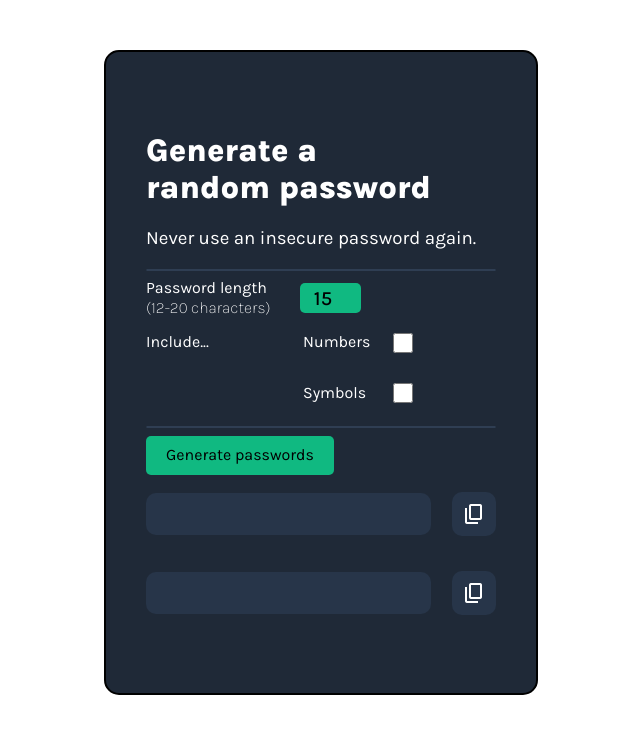
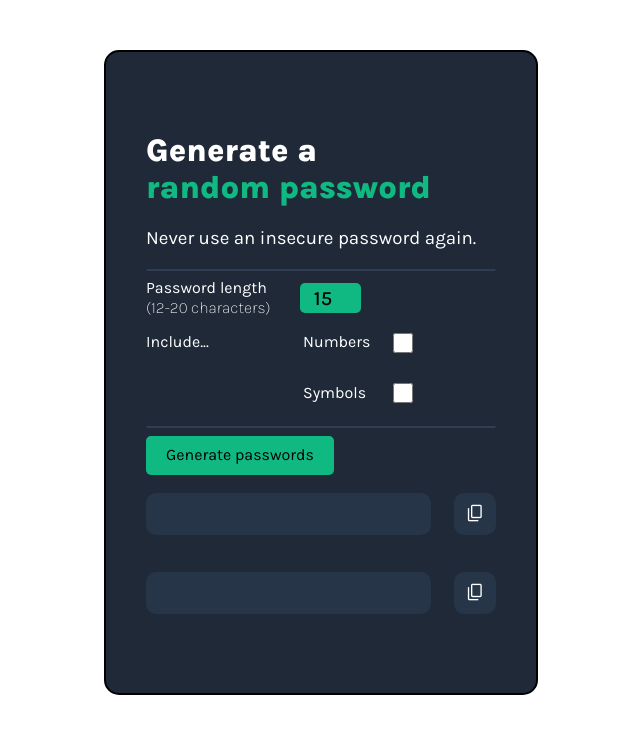
Before and after one commit to kobe8diaz/password-generator, a plain HTML site: page index.html in a window 1280 px wide. Shown: the whole page, without its empty margins (319-959 px from the left). Drawn offline with nearby package versions, Linux system fonts and the light colour scheme.

Commit message:
Saving changes

```diff
--- a/index.css
+++ b/index.css
@@ -19,6 +19,10 @@ hr {
     font-weight: 800;
 }
 
+#emphasis {
+    color: #10B981;
+}
+
 #subtitle {
     font-weight: 400;
 }
@@ -30,9 +34,9 @@ hr {
     width: 215px;
 }
 
-#length-instructions {
+/* #length-instructions {
 
-}
+} */
 
 #li1 {
     margin-top: 0px;
@@ -85,6 +89,10 @@ input[type=checkbox] {
     width: 110px;
 }
 
+#numbers-checkbox:hover, #symbols-checkbox:hover {
+    cursor: pointer;
+}
+
 #button {
     border: none;
     background: #10B981;
@@ -120,7 +128,7 @@ input[type=checkbox] {
 .material-symbols-outlined {
     font-variation-settings:
     'FILL' 0,
-    'wght' 400,
+    'wght' 300,
     'GRAD' 0,
     'opsz' 24;
 
@@ -129,5 +137,15 @@ input[type=checkbox] {
     color: white;
     padding: 10px 10px;
     border-radius: 10px;
-    /* height: 41.516px; */
 }
+
+.material-symbols-outlined:hover {
+    font-variation-settings:
+    'FILL' 0,
+    'wght' 400,
+    'GRAD' 0,
+    'opsz' 24;
+
+    background: #2B3C53;
+    cursor: pointer;
+}
--- a/index.html
+++ b/index.html
@@ -11,7 +11,7 @@
     <body>
         <div id="interface">
             <div id="header">
-                <h1 id="title">Generate a<br>random password</h1>
+                <h1 id="title">Generate a<br><span id="emphasis">random password</span></h1>
                 <h3 id="subtitle">Never use an insecure password again.</h3>
             </div>
             <hr>
@@ -42,11 +42,11 @@
             <div id="passwords">
                 <div class="password-and-copy-button">
                     <h3 id="password-1"></h3>
-                    <button class="material-symbols-outlined" onclick="copyPassword1()">content_copy</button>
+                    <button class="material-symbols-outlined" style="font-size:21.5px;" onclick="copyPassword1()">content_copy</button>
                 </div>
                 <div class="password-and-copy-button">
                     <h3 id="password-2"></h3>
-                    <button class="material-symbols-outlined" onclick="copyPassword2()">content_copy</button>
+                    <button class="material-symbols-outlined" style="font-size:21.5px;" onclick="copyPassword2()">content_copy</button>
                 </div>
             </div>
         </div>
```
Also changed, not shown: index.js (+4 -3 lines).
